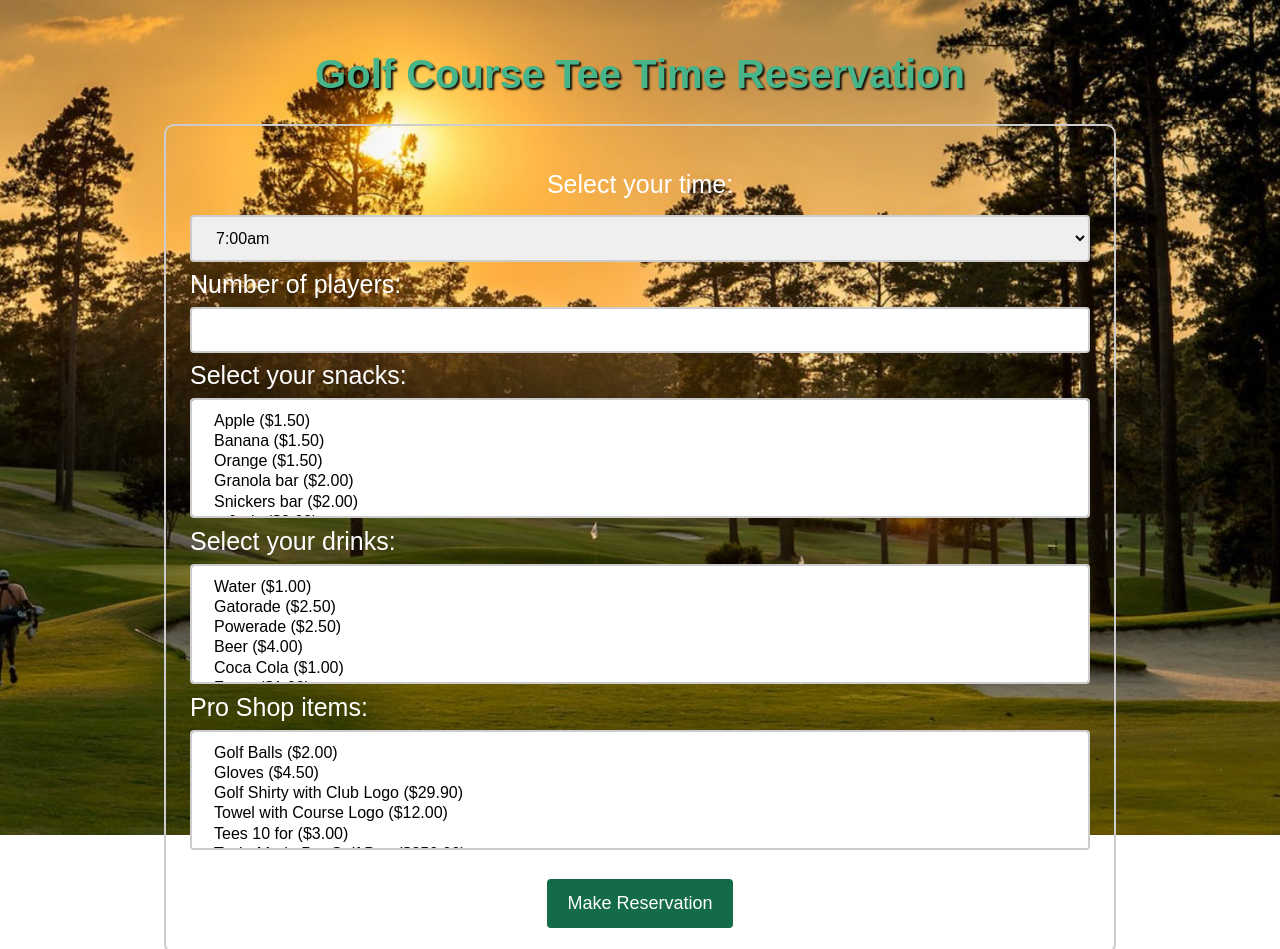
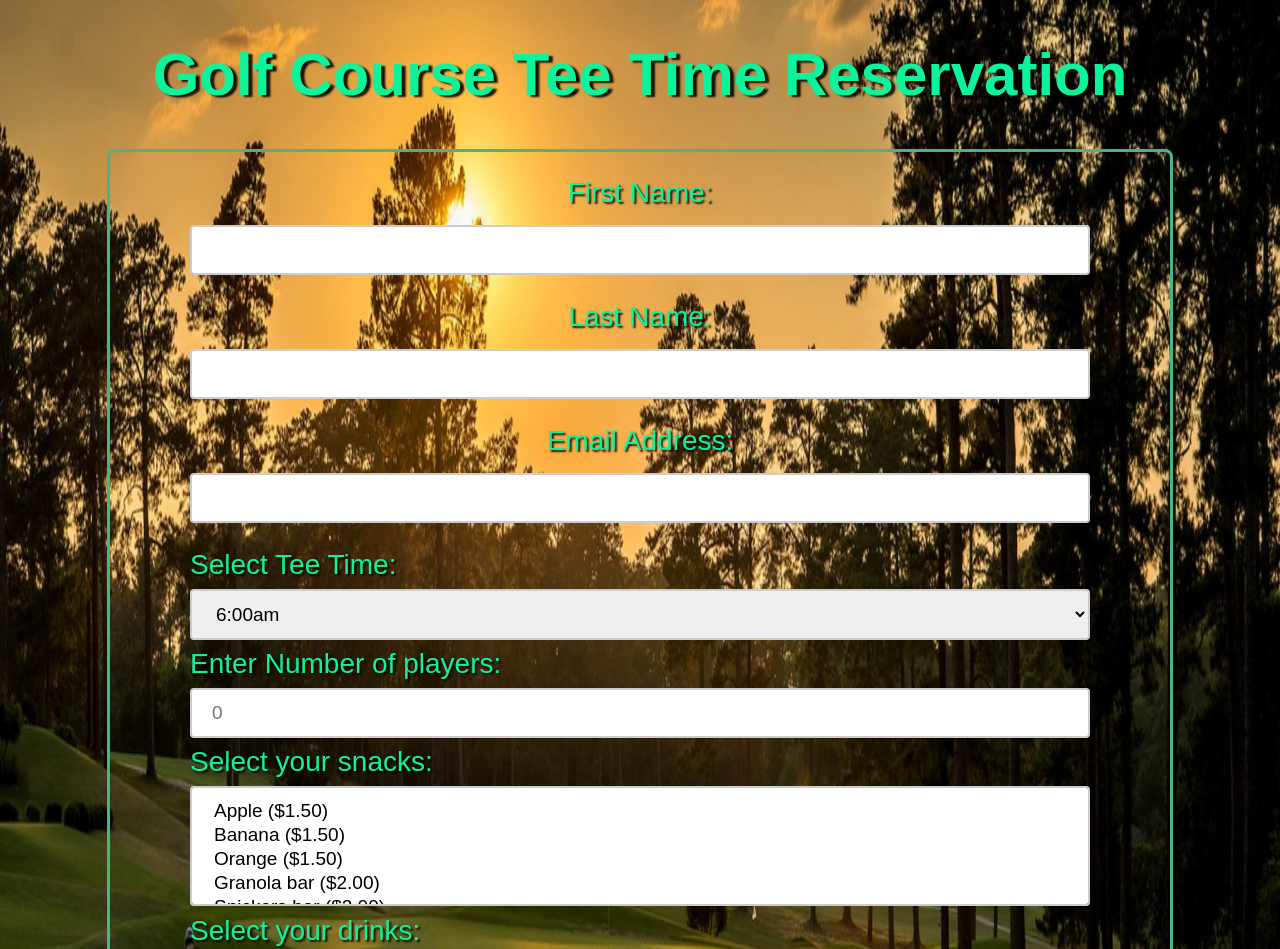
Before and after one commit to FernandoDLT/100hrs-Golf-Res-app, a website with bundled scripts: page index.html in a window 1280 px wide. Shown: the top 949 px of the page. Built offline with nearby package versions, Linux system fonts and the light colour scheme.

Commit message:
made necesary Changes

```diff
--- a/index.html
+++ b/index.html
@@ -11,10 +11,21 @@
 	<h1>Golf Course Tee Time Reservation</h1>
   <div class="container">
 		<form>
-			<label for="time">Select your time:</label>
-			<select id="time" name="time">
-				<option value="9:00am">7:00am</option>
-				<option value="9:00am">8:00am</option>
+			<label for="fname">First Name: </label>
+			<input type="text" id="fname" name="fname"><br>
+
+			<label for="lname">Last Name: </label>
+			<input type="text" id="lname" name="lname"><br>
+
+			<label for="email">Email Address: </label>
+			<input type="email" id="email" name="email"><br>
+		</form>
+
+			<label for="teeTime">Select Tee Time: </label>
+			<select id="teeTime" name="teeTime">
+				<option value="7:00am">6:00am</option>
+					<option value="7:00am">7:00am</option>
+					<option value="8:00am">8:00am</option>
 					<option value="9:00am">9:00am</option>
 					<option value="10:00am">10:00am</option>
 					<option value="11:00am">11:00am</option>
@@ -24,33 +35,9 @@
 					<option value="3:00pm">3:00pm</option>
 					<option value="4:00pm">4:00pm</option>
 				</select>
-      <section>
-			<label for="players">Number of players: </label>
-			<input type="number" id="players" name="players" min="1" max="">
 
-      <!-- <label for="drinks">Select your drinks:</label>
-      <select id="drinks" name="drinks" multiple>
-      <option value="water">Water ($1.00)</option>
-      <label for="water-quantity"></label>
-      <input type="number" id="water-quantity" name="water-quantity" min="0" max="10" value="0"><br>
-
-      <option value="soda">Soda ($2.00)</option>
-      <label for="soda-quantity">Quantity:</label>
-      <input type="number" id="soda-quantity" name="soda-quantity" min="0" max="10" value="0"><br>
-
-      <option value="juice">Juice ($2.50)</option>
-      <label for="juice-quantity">Quantity:</label>
-      <input type="number" id="juice-quantity" name="juice-quantity" min="0" max="10" value="0"><br>
-
-      <option value="beer">Beer ($5.00)</option>
-      <label for="beer-quantity">Quantity:</label>
-      <input type="number" id="beer-quantity" name="beer-quantity" min="0" max="10" value="0"><br>
-
-      <option value="wine">Wine ($7.00)</option>
-      <label for="wine-quantity">Quantity:</label>
-      <input type="number" id="wine-quantity" name="wine-quantity" min="0" max="10" value="0"><br>
-    </select> -->
-
+				<label for="players">Enter Number of players: </label>
+				<input type="number" id="players" placeholder="0" name="players" min="1" max="12">
 
 				<label for="snacks">Select your snacks:</label>
 				<select id="snacks" name="snacks" multiple>
@@ -65,9 +52,6 @@
 					<option value="corn-nuts">Corn nuts ($2.00)</option>
 				</select>
 
-      <!-- <label for="drinks-quantity">Quantity:</label>
-      <input type="number" id="drinks-quantity" name="drinks-quantity" min="0" max="10"> -->
-
 			<label for="drinks">Select your drinks:</label>
 			<select id="drinks" name="drinks" multiple>
 				<option value="water">Water ($1.00)</option>
@@ -79,9 +63,11 @@
 				<option value="soda">Club Soda ($1.00)</option>
 				<option value="soda">Root Beer ($1.00)</option>
 			</select>
+			<!-- <label for="drinks-quantity">Quantity:</label>
+			<input type="number" id="drinks-quantity" name="drinks-quantity" min="0" max="10"> -->
 
-			<label for="equipment">Pro Shop items:</label>
-			<select id="drinks" name="drinks" multiple>
+			<label for="equipment">From the Pro Shop:</label>
+			<select id="proItems" name="proItems" multiple>
 				<option value="golf-balls">Golf Balls ($2.00)</option>
 				<option value="gloves">Gloves ($4.50)</option>
 				<option value="gloves">Golf Shirty with Club Logo ($29.90)</option>
--- a/styles.css
+++ b/styles.css
@@ -1,46 +1,30 @@
-/* body {
-  background-image: url('golf-course.jpg');
-  height: auto;
-  background-size: cover;
-  background-repeat: no-repeat;
-  background-position: center;
-} */
-
-/* .container {
-  max-width: 600px;
-  margin: auto;
-  padding: 20px;
-  border: 2px solid #ddd;
-  border-radius: 10px;
-  box-shadow: 0 0 10px rgba(0, 0, 0, 0.1);
-} */
-
 * body {
   font-family: 'Montserrat', sans-serif;
   background-image: url('golf-course.jpg');
-  height: 100vh;
-  background-size: cover;
+  /* height: 100vh; */
+  background-size: 100% 100%;
   background-repeat: no-repeat;
   background-position: center;
+}
+
+h1 {
+  color:  #0cf49b;
+  text-align: center;
+  font-size: 60px;
+  text-shadow: 4px 2px 2px rgba(0, 0, 0, 0.9);
 }
 
 .container {
   max-width: 900px;
   margin: auto;
   margin-top: 2%;
-  padding: 24px;
-  border: 2px solid #ccc;
-  border-radius: 10px;
+  padding: 5px 80px 25px;
+  border: 3px solid #46b58a;
+  border-radius: 8px;
   background-size: cover;
 }
 
-h1 {
-  color:  #46b58a;
-  text-align: center;
-  font-size: 40px;
-  padding-top: 2%;
-  text-shadow: 2px 2px 2px rgba(0, 0, 0, 0.9);
-}
+/* rest of the CSS code remains the same */
 
 form {
   display: flex;
@@ -50,8 +34,10 @@ form {
 }
 
 label {
-  color: #ffffff;
-  font-size: 25px;
+  text-align: left;
+  color: #0cf49b;
+  font-size: 28px;
+  text-shadow: 2px 2px 2px rgba(0, 0, 0, 0.9);
   margin-bottom: 8px;
 }
 
@@ -62,7 +48,11 @@ select, input {
   box-sizing: border-box;
   border: 2px solid #cccccc;
   border-radius: 4px;
-  font-size: 16px;
+  font-size: 19px;
+}
+
+select, input:hover {
+  cursor: pointer;
 }
 
 select[multiple] {
@@ -86,60 +76,3 @@ button {
 button:hover {
   background-color: #3e8e41;
 }
-
-
-
-/* * {
-	box-sizing: border-box;
-}
-
-body {
-	font-family: Arial, sans-serif;
-	margin: 0;
-	padding: 0;
-}
-
-.container {
-	max-width: 600px;
-	margin: 0 auto;
-	padding: 20px;
-}
-
-h1 {
-	text-align: center;
-}
-
-form {
-	display: flex;
-	flex-direction: column;
-}
-
-label {
-	margin-top: 10px;
-}
-
-select,
-input[type="number"] {
-	padding: 10px;
-	margin-top: 5px;
-	border: none;
-	border-radius: 5px;
-}
-
-select[multiple] {
-	height: 100px;
-}
-
-button {
-	margin-top: 20px;
-	padding: 10px 20px;
-	background-color: #4CAF50;
-	color: white;
-	border: none;
-	border-radius: 5px;
-	cursor: pointer;
-}
-
-button:hover {
-	background-color: #3E8E41;
-} */
```
Also changed, not shown: 1 other file. Lines whose indentation alone changed are shown as unchanged.
